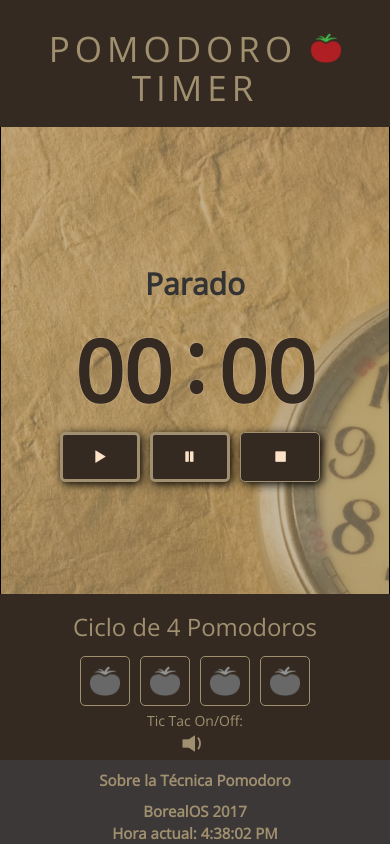
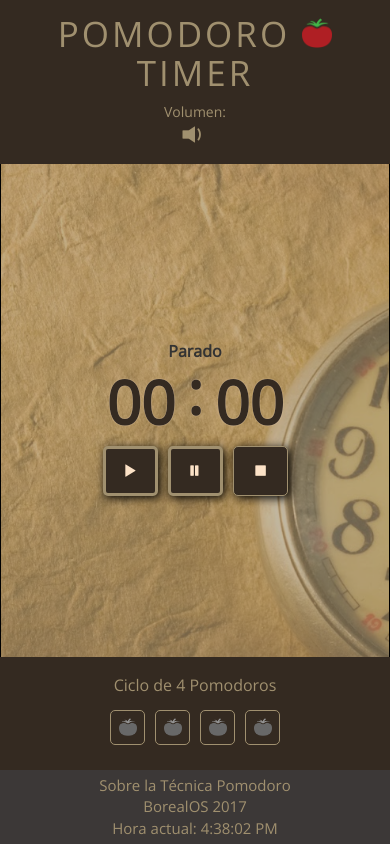
Before and after one commit to ZeroKoma/Pomodoro-Timer, a plain HTML site: page index.html in a window 390 px wide. Drawn offline with nearby package versions, Linux system fonts and the light colour scheme.

Commit message:
Styles + responsive

```diff
--- a/css/estilos.css
+++ b/css/estilos.css
@@ -4,7 +4,7 @@ body {
 }
 
 .container-fluid {
-    font-family: 'Open Sans', sans-serif;
+  font-family: "Open Sans", sans-serif;
 }
 
 .separa {
@@ -12,32 +12,43 @@ body {
   height: 25px;
 }
 
-
 /* H E A D E R */
 
-#cabecera {
+.cabecera {
+  width: 100%;
   display: flex;
   align-items: center;
   justify-content: center;
-    background-color: #342A21;
-    min-height: 120px;
+  background-color: #342a21;
   top: 0;
   position: fixed;
+  padding-top: 15px;
+  padding-bottom: 17px;
+  z-index: 2;
+  height: 140px;
 }
 
-#titulo {
-    font-size: 60px;
-    letter-spacing: 5px;
-    text-align: center;
-    color: #A0906F;
+.cabecera h1 {
+  margin-bottom: 0;
+  margin-top: 0;
 }
 
-#tomatoImg {
-    width: 50px;
-    height: 50px;
+.cabecera h1 span {
+  align-items: center;
+  justify-content: center;
+}
+
+.titulo {
+  letter-spacing: 3px;
+  text-align: center;
+  color: #a0906f;
+}
+
+.tomatoImg {
+  width: 40px;
+  height: 40px;
   margin-top: -10px;
 }
-
 
 /* C U E R P O   D E  L A  P A G I N A */
 
@@ -57,11 +68,16 @@ body {
   display: flex;
 }
 
+#estadoCrono {
+  margin: 0;
+  font-size: 21px;
+}
+
 .contador {
-    font-size: 100px;
+  font-size: 90px;
   font-weight: bold;
-    text-shadow: 0px 0px 1px #FCE2C7;
-    color: #342A21;
+  text-shadow: 0px 0px 1px #fce2c7;
+  color: #342a21;
 }
 
 #dosPuntosContador {
@@ -70,47 +86,57 @@ body {
   margin-right: 12px;
 }
 
-
 /* btn play, pause y stop */
 
 .divBtnCss {
   display: flex;
   flex-direction: row;
+  padding-bottom: 70px;
 }
 
 .btnCss {
   padding: 10px;
   width: 80px;
   height: 50px;
-    color: #FCE2C7;
+  color: #fce2c7;
   border-radius: 5px;
   outline: none;
   cursor: pointer;
+  background-color: #342a21;
+  box-shadow: 2px 2px 10px black;
+}
+
+#btnPausa {
+  margin-left: 10px;
   margin-right: 10px;
-    background-color: #342A21;
-    box-shadow: 2px 2px 10px black;
 }
 
 .btnCss:hover {
   box-shadow: 3px 3px 20px black;
 }
 
-
 /* C I C L O   P O M O D O R O */
 
 #fondoCicloPomodoro {
-    background-color: #342A21;
-    min-height: 125px;
-    color: #A0906F;
+  background-color: #342a21;
+  color: #a0906f;
   text-align: center;
+  padding-top: 20px;
+  padding-bottom: 20px;
 }
 
+#fondoCicloPomodoro {
+  margin: 0;
+}
+
+#cicloPomodoro {
+  font-size: 18px;
+  margin-top: 0px;
+}
 
 /* contenedor pinta pomodoros*/
 
 #bordeBarra {
-    margin: 0 auto;
-    width: 320px;
   display: flex;
   justify-content: center;
 }
@@ -128,19 +154,18 @@ body {
   border-radius: 5px;
 }
 
-
 /* B T N   A L A R M A  */
 
 #btnAlarma {
-    width: 300px;
+  width: 200px;
   height: 50px;
-    color: #A0906F;
-    border: 2px solid #A0906F;
-    background-color: #342A21;
+  color: #a0906f;
+  border: 2px solid #a0906f;
+  background-color: #342a21;
   border-radius: 5px;
   outline: none;
   cursor: pointer;
-    font-size: 30px;
+  font-size: 21px;
   box-shadow: 0px 0px 10px black;
 }
 
@@ -150,10 +175,10 @@ body {
 
 #alarma {
   visibility: hidden;
-    margin-top: 40px;
-    margin-bottom: 25px;
+  /* display: none; */
+  margin-bottom: 15px;
+  z-index: 999;
 }
-
 
 /* F O O T E R */
 
@@ -164,17 +189,17 @@ body {
 }
 
 #footer {
-    background-color: #3C3837;
-    color: #A0906F;
+  background-color: #3c3837;
+  color: #a0906f;
   font-size: 15px;
   text-align: center;
-    font-weight: bold;
-    padding-top: 10px;
+  padding-top: 5px;
+  padding-bottom: 5px;
 }
 
 #btnSobre {
   /* enlace a wiki - técnica pomodoro */
-    color: #A0906F;
+  color: #a0906f;
   text-decoration: none;
 }
 
@@ -182,24 +207,71 @@ body {
   text-decoration: underline;
 }
 
-@media screen and (max-width:425px) {
-    #titulo {
-        font-size: 35px;
-        padding: 10px;
+/* tictac sound on/off */
+
+.tic-tac-on-off-position {
+  position: absolute;
+  top: 0;
+  right: 20px;
+  color: #a0906f;
+  display: flex;
+  flex-direction: column;
+  justify-content: center;
+  align-items: center;
 }
-    .contador {
-        font-size: 85px;
-    }
-    #tomatoImg {
-        width: 30px;
-        height: 30px;
-    }
-}
-
-
-/* tictac sound on/off */
 
 .tictacStyle {
   font-size: 25px !important;
   cursor: pointer;
 }
+
+@media screen and (max-width: 767px) {
+  .contador {
+    font-size: 75px;
+  }
+  .tic-tac-on-off-position {
+    position: relative;
+    padding: 0px;
+    padding-top: 10px;
+    right: 0;
+  }
+  .cabecera h1 {
+    font-size: 35px;
+  }
+
+  .cabecera {
+    height: auto;
+  }
+
+  .btnCss {
+    width: 55px;
+  }
+  #barraEstado1,
+  #barraEstado2,
+  #barraEstado3,
+  #barraEstado4 {
+    width: 35px;
+    height: 35px;
+    background-size: 18px 18px;
+  }
+}
+
+@media screen and (max-width: 425px) {
+  #titulo {
+    font-size: 25px;
+    padding: 10px;
+  }
+  .contador {
+    font-size: 60px;
+  }
+  #estadoCrono {
+    font-size: 16px;
+  }
+  .tomatoImg {
+    width: 30px;
+    height: 30px;
+  }
+  #cicloPomodoro {
+    font-size: 16px;
+  }
+}
--- a/index.html
+++ b/index.html
@@ -14,8 +14,26 @@
 
 <body onload="iniciar()">
     <main class="container-fluid">
+        <header class="row">
+            <div class="cabecera" class="col-xs-12 col-sm-12 col-md-12 col-lg-12">
+                <div style="position: relative;" class="col-xs-12 col-sm-12 col-md-12 col-lg-12">
+
+                    <h1 class="titulo">POMODORO <span><img class="tomatoImg" src="img/favicon.png"
+                                alt="pomodoro"></span>
+                        TIMER</h1>
+                    <div class="tic-tac-on-off-position">
+                        <span>Volumen:<br> </span>
+                        <span id="tictacId" class="glyphicon glyphicon-volume-down tictacStyle"></span>
+                    </div>
+
+                </div>
+            </div>
+        </header>
         <section class="row">
             <div class="col-xs-12 col-sm-12 col-md-12 col-lg-12 fondoCrono">
+                <div id="alarma">
+                    <button id="btnAlarma">&#9200; Parar Alarma</button>
+                </div>
                 <h2 id="estadoCrono">Estado: </h2>
                 <div id="crono">
                     <div class="contador" id="minutos">00</div>
@@ -24,34 +42,26 @@
                 </div>
 
                 <div class="divBtnCss">
-                    <button class="btnCss" id="btnInicio"><span class="glyphicon glyphicon-play" aria-hidden="true"></span></button>
-                    <button class="btnCss" id="btnPausa"><span class="glyphicon glyphicon-pause" aria-hidden="true"></span></button>
-                    <button class="btnCss" id="btnStop"><span class="glyphicon glyphicon-stop" aria-hidden="true"></span></button>
+                    <button class="btnCss" id="btnInicio"><span class="glyphicon glyphicon-play"
+                            aria-hidden="true"></span></button>
+                    <button class="btnCss" id="btnPausa"><span class="glyphicon glyphicon-pause"
+                            aria-hidden="true"></span></button>
+                    <button class="btnCss" id="btnStop"><span class="glyphicon glyphicon-stop"
+                            aria-hidden="true"></span></button>
                 </div>
-                <div id="alarma">
-                    <button id="btnAlarma">&#9200;  Parar Alarma</button>
-                </div>
+
 
             </div>
             <audio id="audio1">
-                    <source src="sounds/campana.mp3" type="audio/mpeg">
-                    Tu navegador no soporta audio
+                <source src="sounds/campana.mp3" type="audio/mpeg">
+                Tu navegador no soporta audio
             </audio>
             <audio id="audio2">
                 <source src="sounds/clock-tick1.wav" type="audio/wav">
                 Tu navegador no soporta audio
-        </audio>
+            </audio>
         </section>
-        <header class="row">
-            <div id="cabecera" class="col-xs-12 col-sm-12 col-md-12 col-lg-12">
-                <div class="col-xs-12 col-sm-12 col-md-12 col-lg-12">
 
-                    <h1 id="titulo">POMODORO <span><img id="tomatoImg" src="img/favicon.png" alt="pomodoro"></span> TIMER</h1>
-
-
-                </div>
-            </div>
-        </header>
         <footer class="row bottomFixed">
             <div id="fondoCicloPomodoro" class="col-xs-12 col-sm-12 col-md-12 col-lg-12">
 
@@ -63,23 +73,21 @@
                     <div id="barraEstado3"></div>
                     <div id="barraEstado4"></div>
                 </div>
-                <div>
-                    <span>Tic Tac On/Off:<br> </span>
-                    <span id="tictacId" class="glyphicon glyphicon-volume-down tictacStyle"></span>
 
-                </div>
             </div>
 
 
 
             <div id="footer" class="col-xs-12 col-sm-12 col-md-12 col-lg-12">
                 <div class="col-xs-12 col-sm-4 col-md-4 col-lg-4">
-                    <a id="btnSobre" alt="Wikipedia" href="https://es.wikipedia.org/wiki/T%C3%A9cnica_Pomodoro" target="_blank">
-                        <p>Sobre la Técnica Pomodoro</p>
+                    <a id="btnSobre" alt="Wikipedia" href="https://es.wikipedia.org/wiki/T%C3%A9cnica_Pomodoro"
+                        target="_blank" title="Wikipedia">
+                        Sobre la Técnica Pomodoro
                     </a>
                 </div>
                 <div class="col-xs-12 col-sm-4 col-md-4 col-lg-4">
-                    <a id="btnSobre" target="_blank" alt="BorealOS Web" href="http://www.borealos.com">BorealOS 2017</a>
+                    <a id="btnSobre" title="BorealOS Web" target="_blank" alt="BorealOS Web"
+                        href="http://www.borealos.com">BorealOS 2017</a>
                 </div>
 
                 <div class="col-xs-12 col-sm-4 col-md-4 col-lg-4">
--- a/js/js_timer2.js
+++ b/js/js_timer2.js
@@ -1,33 +1,35 @@
 function iniciar() {
-    var fin4Pomodoros = false; // indica si se ha completado los 4 pomodoros
-    var CicloTrabajo = true; // true si crono tiempo trabajo - false descanso
-    var estadoPlay = true; // activa - desactiva botones
-    var estadoPause = false;
-    var estadoStop = false;
+  let fin4Pomodoros = false; // indica si se ha completado los 4 pomodoros
+  let CicloTrabajo = true; // true si crono tiempo trabajo - false descanso
+  let estadoPlay = true; // activa - desactiva botones
+  let estadoPause = false;
+  let estadoStop = false;
   timer_is_on = 0; // si crono parado o no. para btn pausa.
-    var ciclo = 0; // nº de pomodoros
-    var wrkTime = 1; // 25 min de estudio/trabajo
-    var wrkPause = 4; // 5 min de descanso
-    var estadoCrono = "Parado"; // string pantalla indica trabajo o descanso
-    var x; // aux para crono
-    var segundos = 60;
-    var minutos = 0;
-    var stop = true; //si se pulsa btn Stop se inicializa todo
-    var title = "Pomodoro Timer:";
-    var options = { body: "Alarma disparada!" };
-    var fondo = "negro";
-    function pedirPermiso(){Notification.requestPermission().then(function(result) {
-        console.log('Permiso para notificaciones: ',result);
-        console.log('Notification.permission === ',Notification.permission)
+  let ciclo = 0; // nº de pomodoros
+  let wrkTime = 5; // 25 min de estudio/trabajo
+  let wrkPause = 4; // 5 min de descanso
+  let estadoCrono = "Parado"; // string pantalla indica trabajo o descanso
+  let x; // aux para crono
+  let segundos = 60;
+  let minutos = 0;
+  let stop = true; //si se pulsa btn Stop se inicializa todo
+  let title = "Pomodoro Timer:";
+  let options = { body: "Alarma disparada!" };
+  function pedirPermiso() {
+    Notification.requestPermission().then(function (result) {
+      console.log("Permiso para notificaciones: ", result);
+      console.log("Notification.permission === ", Notification.permission);
     });
   }
-    var tictacOn = 1; // sonido tictac reloj apagado=0 volumen=1 +volumen=2
+  let tictacOn = 1; // sonido tictac reloj apagado=0 volumen=1 +volumen=2
 
   // F U N C I O N E S
 
   /* R E L O J */
 
-    var myVar = setInterval(function() { myClock() }, 1000);
+  let startClock = setInterval(function () {
+    myClock();
+  }, 1000);
 
   function myClock() {
     document.getElementById("reloj").innerHTML =
@@ -37,44 +39,45 @@ function iniciar() {
   /* I N I C I A L I Z A   P A N T A L L A  */
 
   function iniciaPantalla() {
-        pedirPermiso()
+    pedirPermiso();
     fin4Pomodoros = false;
     estadoCrono = "<b>Parado</b>";
     muestraEstado(estadoCrono);
     clearTimeout(x);
     timer_is_on = 0;
     CicloTrabajo = true;
-        wrkTime = 1;
-        wrkPause = 4;
+    // wrkTime = 0;
+    // wrkPause = 4;
     ciclo = 0;
     segundos = 60;
     minutos = wrkTime;
-        var estadoPlay = true;
-        var estadoPause = false;
-        var estadoStop = false;
+    estadoPlay = true;
+    estadoPause = false;
+    estadoStop = false;
     document.getElementById("minutos").innerHTML = "00";
     document.getElementById("segundos").innerHTML = "00";
     document.getElementById("btnInicio").style.border = "3px solid #A0906F";
     document.getElementById("btnPausa").style.border = "3px solid #A0906F";
     document.getElementById("btnStop").style.border = "1px solid #A0906F";
-        document.getElementById("barraEstado1").style.backgroundImage = "url('./img/faviconGris.png')";
-        document.getElementById("barraEstado2").style.backgroundImage = "url('./img/faviconGris.png')";
-        document.getElementById("barraEstado3").style.backgroundImage = "url('./img/faviconGris.png')";
-        document.getElementById("barraEstado4").style.backgroundImage = "url('./img/faviconGris.png')";
+    document.getElementById("barraEstado1").style.backgroundImage =
+      "url('./img/faviconGris.png')";
+    document.getElementById("barraEstado2").style.backgroundImage =
+      "url('./img/faviconGris.png')";
+    document.getElementById("barraEstado3").style.backgroundImage =
+      "url('./img/faviconGris.png')";
+    document.getElementById("barraEstado4").style.backgroundImage =
+      "url('./img/faviconGris.png')";
     document.getElementById("barraEstado1").style.border = "1px solid #A0906F";
     document.getElementById("barraEstado2").style.border = "1px solid #A0906F";
     document.getElementById("barraEstado3").style.border = "1px solid #A0906F";
     document.getElementById("barraEstado4").style.border = "1px solid #A0906F";
   }
 
-
   // muestra en pantalla estado crono: trabajando, descansando o parado.
   function muestraEstado(dato) {
     document.getElementById("estadoCrono").style.textAlign = "center";
     document.getElementById("estadoCrono").innerHTML = dato;
   }
-
-
 
   // C R O N O
 
@@ -90,21 +93,27 @@ function iniciar() {
       minutos = datoMin;
     }
 
-        if (datoSeg < 10) { datoSeg = "0" + datoSeg }
-        if (datoMin < 10) { document.getElementById("minutos").innerHTML = "0" + datoMin; } else {
+    if (datoSeg < 10) {
+      datoSeg = "0" + datoSeg;
+    }
+    if (datoMin < 10) {
+      document.getElementById("minutos").innerHTML = "0" + datoMin;
+    } else {
       document.getElementById("minutos").innerHTML = datoMin;
     }
 
     document.getElementById("segundos").innerHTML = datoSeg;
 
-
-        if (!stop) x = setTimeout(function() { crono(datoSeg, datoMin) }, 1000);
+    if (!stop)
+      x = setTimeout(function () {
+        crono(datoSeg, datoMin);
+      }, 1);
   }
 
   // Cuando crono llega a cero tanto en tiempo de trabajo como de descanso
 
   function controlador(datoSeg, datoMin) {
-        if ((datoSeg == 0) && (datoMin == 0)) {
+    if (datoSeg == 0 && datoMin == 0) {
       stop = true;
       notifyMe(title, options);
       if (CicloTrabajo) {
@@ -113,7 +122,7 @@ function iniciar() {
         segundos = 59;
         timer_is_on = 0;
         CicloTrabajo = false;
-                estadoCrono = "Ciclo " + (ciclo + 1) + " - Fin trabajo. Play para iniciar descanso";
+        estadoCrono = "Play para iniciar descanso";
         muestraEstado(estadoCrono);
         document.getElementById("btnInicio").style.border = "3px solid #A0906F";
         document.getElementById("btnPausa").style.border = "3px solid #A0906F";
@@ -130,10 +139,12 @@ function iniciar() {
           timer_is_on = 0;
           minutos = wrkTime;
           segundos = 59;
-                    estadoCrono = "Ciclo " + (ciclo) + " finalizado. Play para iniciar ciclo:" + (ciclo + 1);
+          estadoCrono = "Play para iniciar ciclo " + (ciclo + 1);
           muestraEstado(estadoCrono);
-                    document.getElementById("btnInicio").style.border = "3px solid #A0906F";
-                    document.getElementById("btnPausa").style.border = "3px solid #A0906F";
+          document.getElementById("btnInicio").style.border =
+            "3px solid #A0906F";
+          document.getElementById("btnPausa").style.border =
+            "3px solid #A0906F";
           document.getElementById("btnStop").style.border = "1px solid #A0906F";
 
           alarma();
@@ -147,21 +158,25 @@ function iniciar() {
   /* P I N T A   C I C L O */
 
   function pintaCiclo(dato) {
-        if ((dato != 0) && (dato <= 4)) {
+    if (dato != 0 && dato <= 4) {
       switch (dato) {
         case 1:
-                    document.getElementById("barraEstado1").style.backgroundImage = "url('./img/favicon.png')";
+          document.getElementById("barraEstado1").style.backgroundImage =
+            "url('./img/favicon.png')";
           break;
         case 2:
-                    document.getElementById("barraEstado2").style.backgroundImage = "url('./img/favicon.png')";
+          document.getElementById("barraEstado2").style.backgroundImage =
+            "url('./img/favicon.png')";
           break;
         case 3:
-                    document.getElementById("barraEstado3").style.backgroundImage = "url('./img/favicon.png')";
+          document.getElementById("barraEstado3").style.backgroundImage =
+            "url('./img/favicon.png')";
           break;
         case 4:
-                    document.getElementById("barraEstado4").style.backgroundImage = "url('./img/favicon.png')";
+          document.getElementById("barraEstado4").style.backgroundImage =
+            "url('./img/favicon.png')";
           break;
-            };
+      }
     }
   }
 
@@ -171,25 +186,28 @@ function iniciar() {
     if (dato < 4) {
       switch (dato) {
         case 0:
-                    document.getElementById("barraEstado1").style.border = "3px solid #A0906F";
+          document.getElementById("barraEstado1").style.border =
+            "3px solid #A0906F";
 
           break;
         case 1:
-                    document.getElementById("barraEstado2").style.border = "3px solid #A0906F";
+          document.getElementById("barraEstado2").style.border =
+            "3px solid #A0906F";
 
           break;
         case 2:
-                    document.getElementById("barraEstado3").style.border = "3px solid #A0906F";
+          document.getElementById("barraEstado3").style.border =
+            "3px solid #A0906F";
 
           break;
         case 3:
-                    document.getElementById("barraEstado4").style.border = "3px solid #A0906F";
+          document.getElementById("barraEstado4").style.border =
+            "3px solid #A0906F";
 
           break;
-            };
       }
     }
-
+  }
 
   // Se acaba ciclo de 4 pomodoros
 
@@ -204,12 +222,12 @@ function iniciar() {
     document.getElementById("btnInicio").style.border = "1px solid #A0906F";
     document.getElementById("btnPausa").style.border = "1px solid #A0906F";
     document.getElementById("btnStop").style.border = "3px solid #A0906F";
-        document.getElementById("barraEstado4").style.backgroundImage = "url('./img/favicon.png')";
+    document.getElementById("barraEstado4").style.backgroundImage =
+      "url('./img/favicon.png')";
     alarma();
     ciclo = 0;
     fin4Pomodoros = true;
   }
-
 
   // alarma
 
@@ -218,11 +236,13 @@ function iniciar() {
     estadoPlay = true;
     estadoPause = false;
     estadoStop = true;
-        var audio = document.getElementById("audio1");
+    let audio = document.getElementById("audio1");
     audio.loop = true;
     audio.volume = 1;
     audio.play();
-        document.getElementById("btnAlarma").addEventListener("click", function pararAlarma() {
+    document
+      .getElementById("btnAlarma")
+      .addEventListener("click", function pararAlarma() {
         document.getElementById("alarma").style.visibility = "hidden";
         audio.volume = 0;
         audio.loop = false;
@@ -230,59 +250,55 @@ function iniciar() {
   }
 
   function tictac() {
-        var audio = document.getElementById("audio2");
+    let audio = document.getElementById("audio2");
     switch (tictacOn) {
       case 0:
         audio.volume = 0;
         break;
       case 1:
-                audio.volume = .1;
+        audio.volume = 0.1;
         break;
       case 2:
-                audio.volume = .5;
+        audio.volume = 0.5;
         break;
     }
     audio.play();
   }
 
-
-
-
-
   // Texto con ciclo actual en trabajo o descansando
 
   function indicaCicloTxt(dato) {
-        var x = document.getElementById("cicloPomodoro");
+    let x = document.getElementById("cicloPomodoro");
     x.innerHTML = "Ciclo " + (ciclo + 1) + " de 4 Pomodoros";
   }
 
   // Envia notificacion al desktop al sonar la alarma
 
   function notifyMe(title, options) {
-        console.log('Notification.permission === ',Notification.permission)
+    console.log("Notification.permission === ", Notification.permission);
     if (!("Notification" in window)) {
       console.log("Este navegador que estas usando no soporta notificaciones.");
     } else if (Notification.permission === "granted") {
       // If it's okay let's create a notification
       new Notification(title, options);
+    } else if (Notification.permission !== "denied") {
+      Notification.requestPermission(function (permission) {
+        if (permission === "granted") {
+          new Notification(title, options);
         }
-        // } else if (Notification.permission !== 'denied') {
-        //     Notification.requestPermission(function(permission) {
-        //         if (permission === "granted") {
-        //             var notification = new Notification(title, options);
-        //         }
-        //     });
-        // }
-    };
+      });
+    }
+  }
 
   // S C R I P T
 
   iniciaPantalla(); // inicializa todo a cero - estado parado
 
-
   // btn play
 
-    document.getElementById("btnInicio").addEventListener("click", function play() {
+  document
+    .getElementById("btnInicio")
+    .addEventListener("click", function play() {
       if (estadoPlay) {
         if (fin4Pomodoros) {
           estadoPlay = true;
@@ -297,15 +313,22 @@ function iniciar() {
             /*segundos = 59;*/
             if (CicloTrabajo) {
               estadoCrono = "Ciclo: " + (ciclo + 1) + " - Trabajando";
-                        if (stop == true) { minutos = wrkTime; }
+              if (stop == true) {
+                minutos = wrkTime;
+              }
             } else {
               estadoCrono = "Ciclo: " + (ciclo + 1) + " - Descansando";
-                        if (stop == true) { minutos = wrkPause; }
+              if (stop == true) {
+                minutos = wrkPause;
+              }
             }
             stop = false;
-                    document.getElementById("btnInicio").style.border = "1px solid #A0906F";
-                    document.getElementById("btnPausa").style.border = "3px solid #A0906F";
-                    document.getElementById("btnStop").style.border = "3px solid #A0906F";
+            document.getElementById("btnInicio").style.border =
+              "1px solid #A0906F";
+            document.getElementById("btnPausa").style.border =
+              "3px solid #A0906F";
+            document.getElementById("btnStop").style.border =
+              "3px solid #A0906F";
             muestraEstado(estadoCrono);
             prePintaCiclo(ciclo);
             indicaCicloTxt(ciclo);
@@ -320,11 +343,13 @@ function iniciar() {
 
   // btn pause
 
-    document.getElementById("btnPausa").addEventListener("click", function pause() {
+  document
+    .getElementById("btnPausa")
+    .addEventListener("click", function pause() {
       if (estadoPause) {
         clearTimeout(x);
         timer_is_on = 0;
-            estadoCrono = "<b> En Pausa</b>";
+        estadoCrono = "<b>En Pausa</b>";
         document.getElementById("btnInicio").style.border = "3px solid #A0906F";
         document.getElementById("btnPausa").style.border = "1px solid #A0906F";
         document.getElementById("btnStop").style.border = "3px solid #A0906F";
@@ -343,7 +368,7 @@ function iniciar() {
       estadoPause = false;
       estadoStop = false;
       iniciaPantalla();
-            var x = document.getElementById("cicloPomodoro");
+      let x = document.getElementById("cicloPomodoro");
       x.innerHTML = "Ciclo de 4 Pomodoros";
       stop = true;
     }
@@ -351,24 +376,26 @@ function iniciar() {
 
   // btn tic tac on/off
 
-    document.getElementById("tictacId").addEventListener("click", function() {
+  document.getElementById("tictacId").addEventListener("click", function () {
     switch (tictacOn) {
       case 0:
         tictacOn = 1;
-                document.getElementById("tictacId").className = "glyphicon glyphicon-volume-down";
+        document.getElementById("tictacId").className =
+          "glyphicon glyphicon-volume-down";
         break;
       case 1:
         tictacOn = 2;
-                document.getElementById("tictacId").className = "glyphicon glyphicon-volume-up";
+        document.getElementById("tictacId").className =
+          "glyphicon glyphicon-volume-up";
         break;
       case 2:
         tictacOn = 0;
-                document.getElementById("tictacId").className = "glyphicon glyphicon-volume-off";
+        document.getElementById("tictacId").className =
+          "glyphicon glyphicon-volume-off";
         break;
     }
 
     document.getElementById("tictacId").style.cursor = "pointer";
     document.getElementById("tictacId").style.fontSize = "25px";
   });
-
 } // fin corchete funcion iniciar
```
Lines whose indentation alone changed are shown as unchanged.
